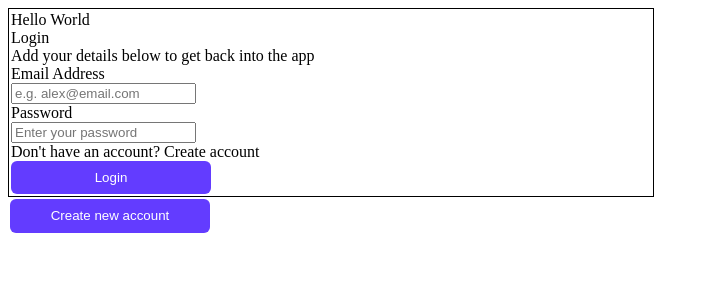
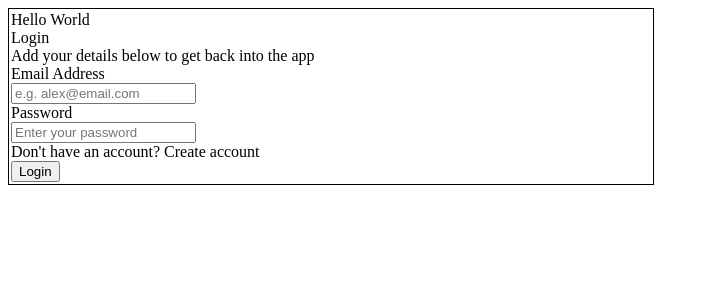
Before and after one commit to Xize-Wu/link-sharing-app, a React (Vite) app: page / in a window 1280 px wide. Shown: the top 300 px of the page, without its empty margins (0-709 px from the left). Built offline with nearby package versions, Linux system fonts and the light colour scheme.

Commit message:
add login handle

```diff
--- a/src/components/CreateAccount.tsx
+++ b/src/components/CreateAccount.tsx
@@ -12,7 +12,7 @@ function CreateAccount() {
     const result = testFunction()
     return (
         <StyledContainer>
-            <LoginCreateButton bgColor="#633CFF" buttonText="Create new account" />
+            {/* <LoginCreateButton bgColor="#633CFF" buttonText="Create new account " onClick=""/> */}
         </StyledContainer>
     )
 }
--- a/src/components/Login.tsx
+++ b/src/components/Login.tsx
@@ -9,13 +9,19 @@ width: 40em;
 border: 1px solid black;`
 
 function Login() {
-    const { testFunction } = useDatabase()
+    const { loginFunction, testFunction } = useDatabase()
     const result = testFunction()
+
     interface LoginState {
-        email:string;
+        email: string;
         password: string;
     }
-    const [login, setLogin] = useState<LoginState>({email:"", password:""});
+
+    const [login, setLogin] = useState<LoginState>({ email: "", password: "" });
+
+    const handleLoginClick = () => {
+        loginFunction(login);
+    };
 
     return (
         <StyledContainer>
@@ -27,8 +33,8 @@ function Login() {
                 <input
                     type="text"
                     value={login.email}
-                placeholder = "e.g. alex@email.com"
-                onChange={(e)=> setLogin({...login, email: e.target.value})}
+                    placeholder="e.g. alex@email.com"
+                    onChange={(e) => setLogin({ ...login, email: e.target.value })}
                 />
             </div>
             <div>
@@ -36,14 +42,15 @@ function Login() {
                 <input
                     type="password"
                     value={login.password}
-                            placeholder = "Enter your password"
-                            onChange={(e)=> setLogin({...login, password: e.target.value})}
+                    placeholder="Enter your password"
+                    onChange={(e) => setLogin({ ...login, password: e.target.value })}
                 />
                 <div>
                     Don't have an account? Create account
                 </div>
             </div>
-            <LoginCreateButton bgColor="#633CFF" buttonText="Login" />
+            {/* <LoginCreateButton bgColor="#633CFF" buttonText="Login" onClick={loginFunction}/> */}
+            <button onClick={handleLoginClick}>Login</button>
         </StyledContainer>
     )
 }
--- a/src/contexts/DatabaseContext.tsx
+++ b/src/contexts/DatabaseContext.tsx
@@ -19,9 +19,15 @@ interface Link {
     address: string
 }
 
+export interface LoginInfo {
+    email: string;
+    password: string;
+}
+
 interface DatabaseContextType {
     data: User[];
-
+    loginStatus: boolean;
+    loginFunction: (item: LoginInfo) => boolean
     addToUserDatabase: (item: User) => void;
     addProfileToUser: (id: number, profile_picture: string, first_name: string, last_name: string, profile_email: string) => void;
     addLinkToUser: (id: number, link: Link) => void;
@@ -50,6 +56,26 @@ function DatabaseProvider({ children }: DatabaseProviderProps) {
             ],
         },
     ]);
+
+    const [loginStatus, setLoginStatus] = useState<boolean>(false)
+
+    function loginFunction(item: LoginInfo) {
+        console.log('this is data!!!')
+        console.log(data)
+        for (const user of data) {
+            console.log("this is user!!!")
+            console.log(user.email)
+            console.log(item.email)
+            if (user.email === item.email && user.password === item.password) {
+                setLoginStatus(true)
+                console.log("TRUE!")
+                return true
+            }
+
+        }
+        console.log("not logged in!");
+        return false
+    }
 
     function addToUserDatabase(item: User) {
         setData((prevData) => [...prevData, item])
@@ -81,6 +107,8 @@ function DatabaseProvider({ children }: DatabaseProviderProps) {
 
     const contextValue: DatabaseContextType = {
         data,
+        loginStatus,
+        loginFunction,
         addToUserDatabase,
         addProfileToUser,
         addLinkToUser,
--- a/src/styles/LoginCreateButton.tsx
+++ b/src/styles/LoginCreateButton.tsx
@@ -1,8 +1,10 @@
 import styled from 'styled-components';
+import { useDatabase } from "../contexts/DatabaseContext";
 
 interface LoginCreateButtonProps {
-  bgColor?: string;
-  buttonText?: string; // Define buttonText prop
+  bgColor: string;
+  buttonText: string;
+  onClick: (item: {})=>boolean;
 }
 
 const StyledButton = styled.button<LoginCreateButtonProps>`
@@ -18,8 +20,8 @@ const StyledButton = styled.button<LoginCreateButtonProps>`
   font-family: 'Instrument Sans', sans-serif;
 `;
 
-function LoginCreateButton({ bgColor, buttonText }: LoginCreateButtonProps) {
-  return <StyledButton bgColor={bgColor}>{buttonText}</StyledButton>;
+function LoginCreateButton({ bgColor, buttonText, onClick}: LoginCreateButtonProps) {
+  return <StyledButton  bgColor={bgColor} onClick={onClick}>{buttonText} </StyledButton>;
 }
 
 export default LoginCreateButton;
```
Lines whose indentation alone changed are shown as unchanged.
